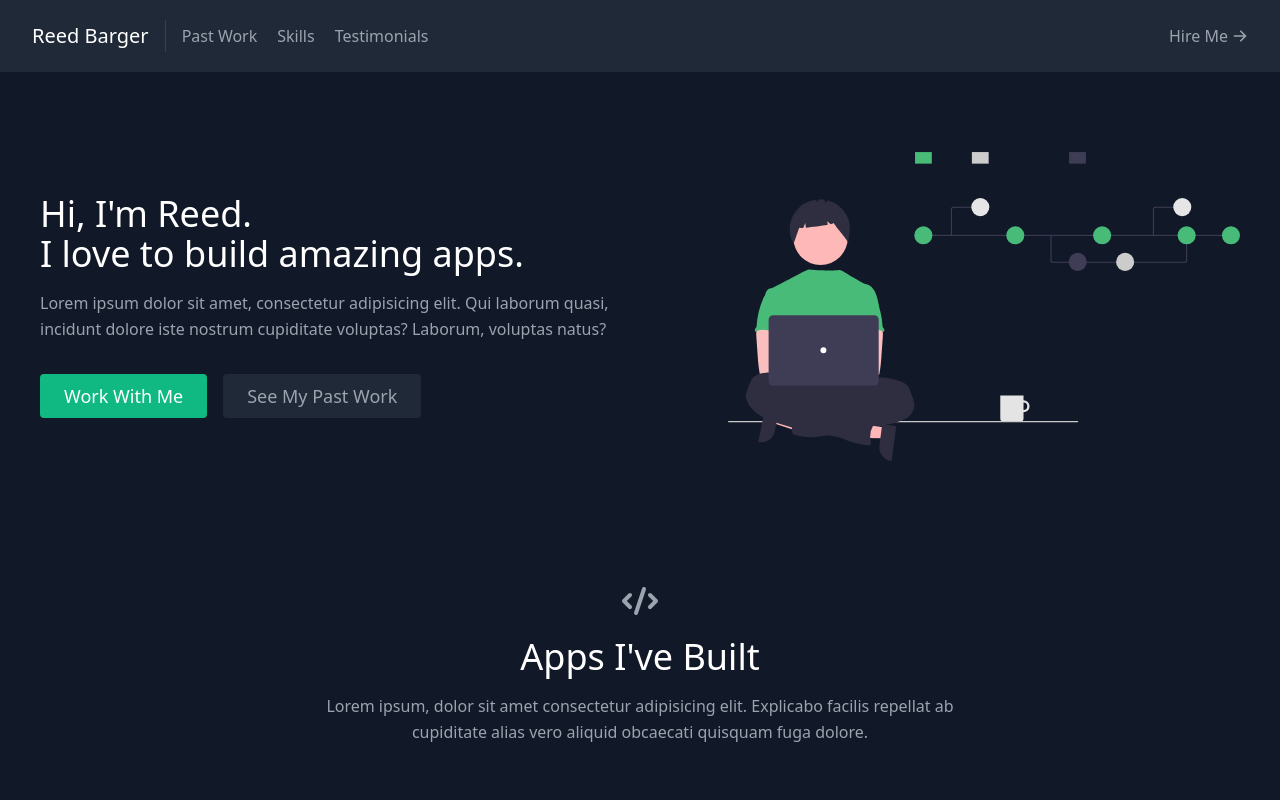
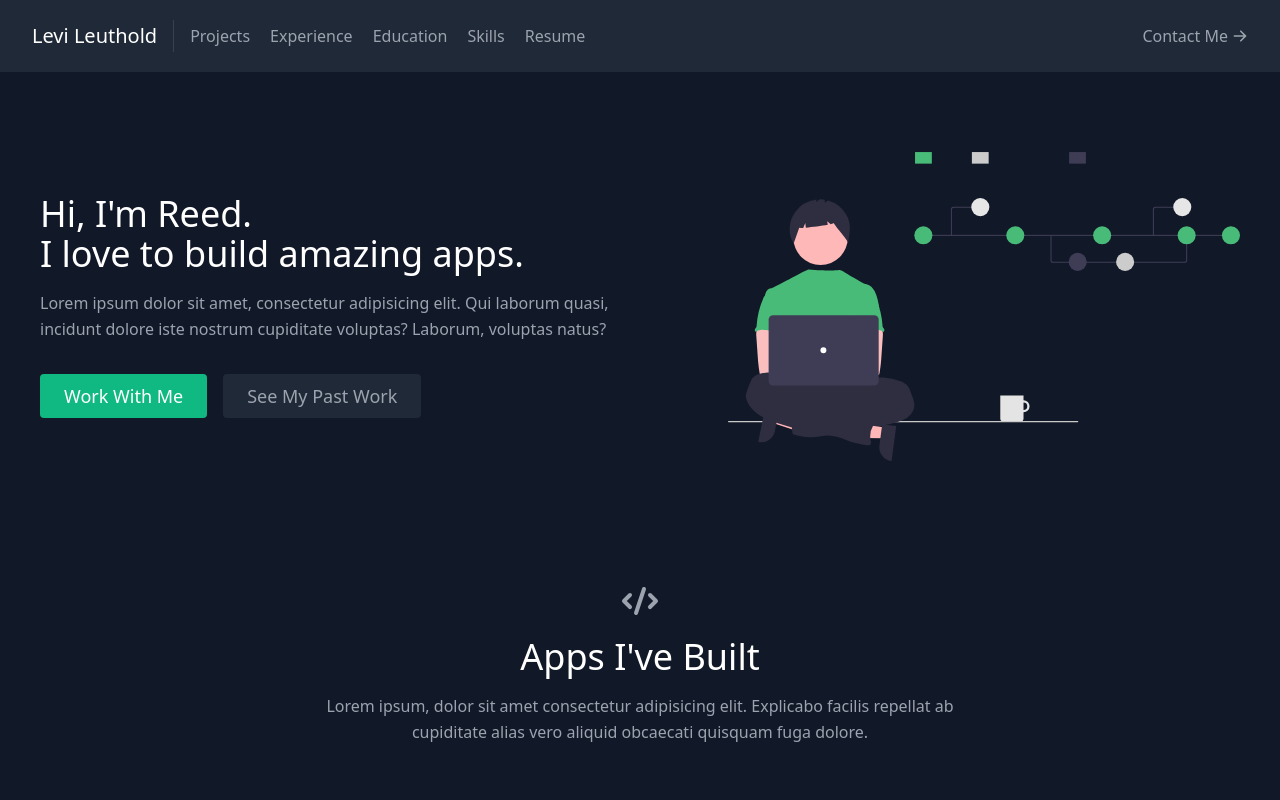
Before and after one commit to LeviathanLevi/PortfolioSite, a React (Create React App) app: page / in a window 1280 px wide. Shown: the top 800 px of the page. Built offline with nearby package versions, Linux system fonts and the light colour scheme.

Commit message:
Changed the navbar to reflect new layout

```diff
--- a/src/components/Navbar.js
+++ b/src/components/Navbar.js
@@ -9,24 +9,30 @@ export default function Navbar() {
       <div className="container mx-auto flex flex-wrap p-5 flex-col md:flex-row items-center">
         <a className="title-font font-medium text-white mb-4 md:mb-0">
           <a href="#about" className="ml-3 text-xl">
-            Reed Barger
+            Levi Leuthold
           </a>
         </a>
         <nav className="md:mr-auto md:ml-4 md:py-1 md:pl-4 md:border-l md:border-gray-700	flex flex-wrap items-center text-base justify-center">
           <a href="#projects" className="mr-5 hover:text-white">
-            Past Work
+            Projects
+          </a>
+          <a href="#skills" className="mr-5 hover:text-white">
+            Experience
+          </a>
+          <a href="#skills" className="mr-5 hover:text-white">
+            Education
           </a>
           <a href="#skills" className="mr-5 hover:text-white">
             Skills
           </a>
           <a href="#testimonials" className="mr-5 hover:text-white">
-            Testimonials
+            Resume
           </a>
         </nav>
         <a
           href="#contact"
           className="inline-flex items-center bg-gray-800 border-0 py-1 px-3 focus:outline-none hover:bg-gray-700 rounded text-base mt-4 md:mt-0">
-          Hire Me
+          Contact Me
           <ArrowRightIcon className="w-4 h-4 ml-1" />
         </a>
       </div>
```
